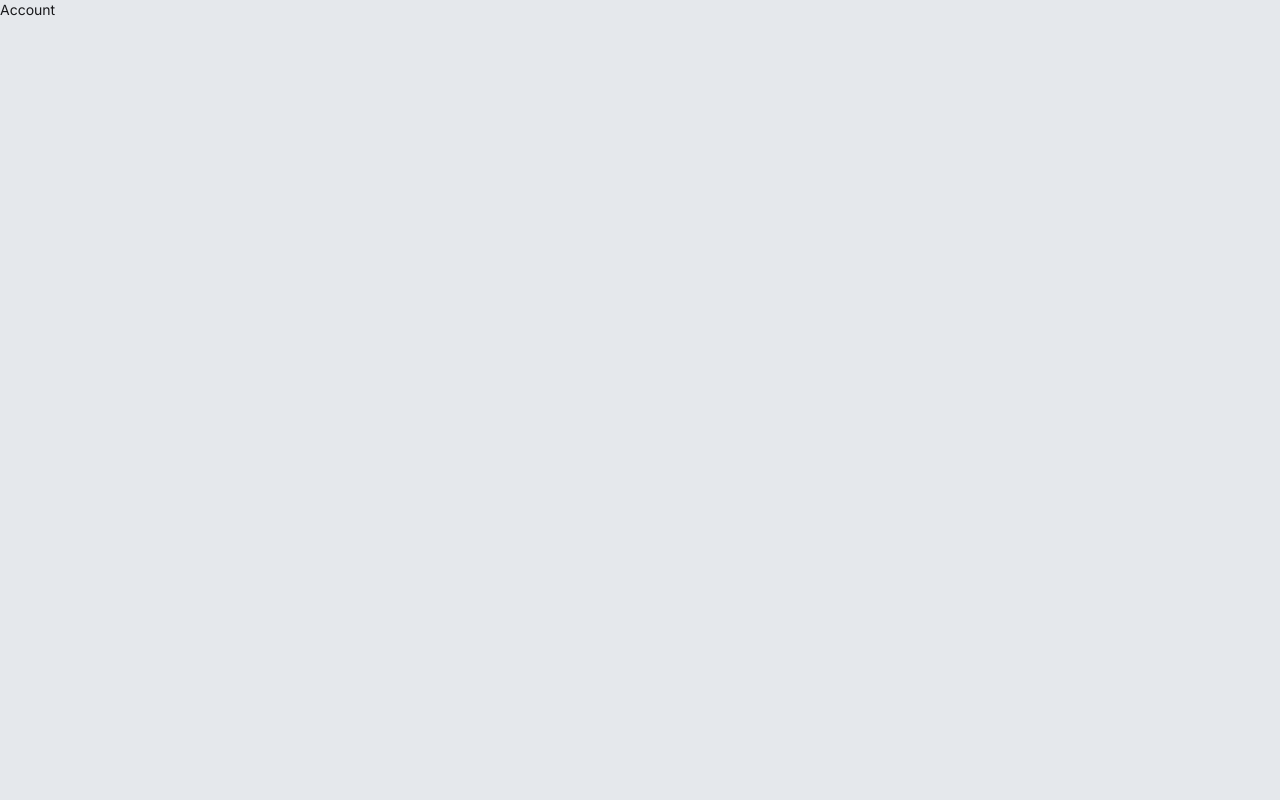
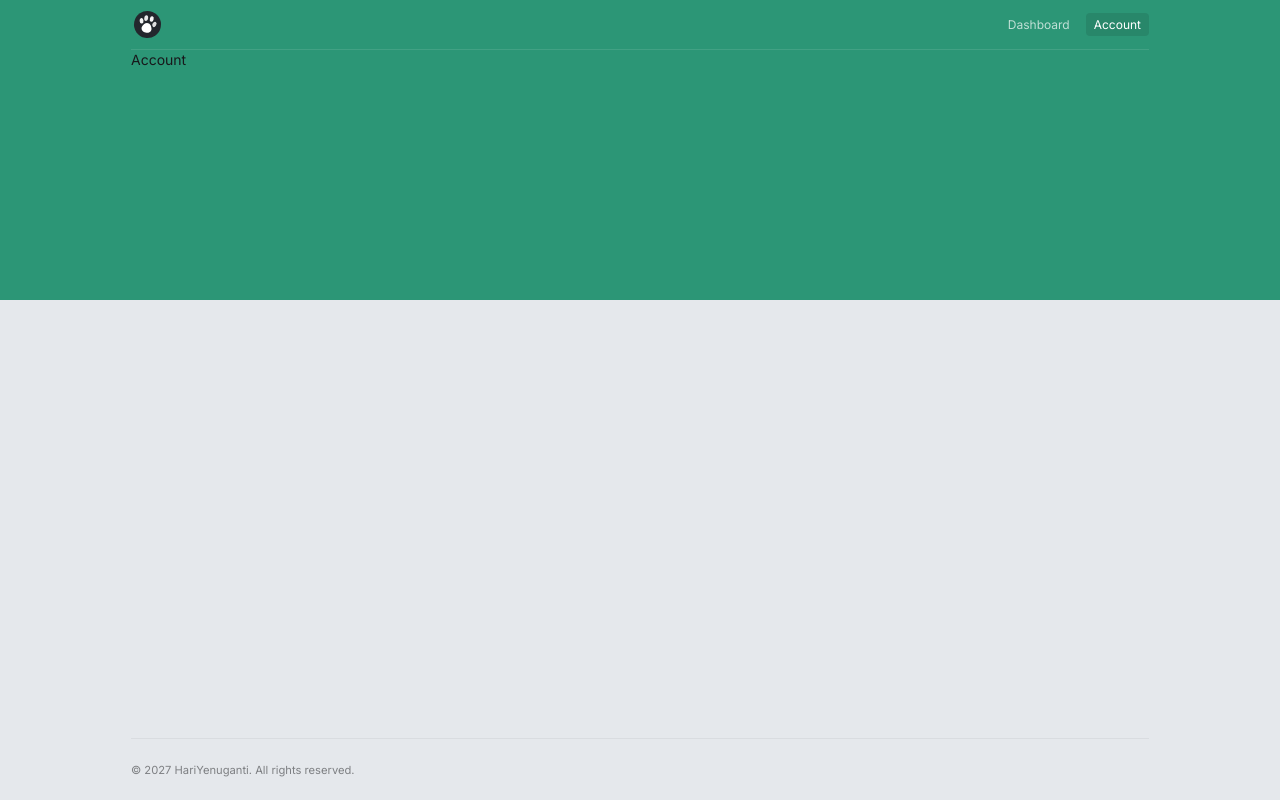
Before and after one commit to HariYenuganti/petsoft, a Next.js app: page /app/account in a window 1280 px wide. Built offline with nearby package versions, Linux system fonts and the light colour scheme.

Commit message:
feat(layout): implement app shell with header, footer and background

```diff
--- /dev/null
+++ b/src/app/(app)/app/layout.tsx
@@ -0,0 +1,16 @@
+import BackgroundPattern from '@/components/background-pattern';
+import AppHeader from '@/components/app-header';
+import AppFooter from '@/components/app-footer';
+
+export default function layout({ children }: { children: React.ReactNode }) {
+  return (
+    <>
+      <BackgroundPattern />
+      <div className="flex flex-col max-w-[1050px] mx-auto px-4 min-h-screen">
+        <AppHeader />
+        {children}
+        <AppFooter />
+      </div>
+    </>
+  );
+}
--- /dev/null
+++ b/src/components/app-footer.tsx
@@ -0,0 +1,9 @@
+export default function AppFooter() {
+  return (
+    <footer className="mt-auto border-t border-black/5 py-5">
+      <small className="opacity-50">
+        © 2027 HariYenuganti. All rights reserved.
+      </small>
+    </footer>
+  );
+}
--- /dev/null
+++ b/src/components/app-header.tsx
@@ -0,0 +1,39 @@
+'use client';
+import Link from 'next/link';
+import Logo from './logo';
+import { usePathname } from 'next/navigation';
+import { cn } from '@/lib/utils';
+
+const routes = [
+  { label: 'Dashboard', path: '/app/dashboard' },
+  { label: 'Account', path: '/app/account' },
+];
+
+export default function AppHeader() {
+  const activePathname = usePathname();
+  return (
+    <header className="flex justify-between items-center border-b border-white/10 py-2">
+      <Logo />
+
+      <nav>
+        <ul className="flex gap-2 text-xs">
+          {routes.map((route) => (
+            <li key={route.label}>
+              <Link
+                href={route.path}
+                className={cn(
+                  'text-white/70 rounded-sm px-2 py-1 hover:text-white focus:text-white transition',
+                  {
+                    'bg-black/10 text-white': route.path === activePathname,
+                  }
+                )}
+              >
+                {route.label}
+              </Link>
+            </li>
+          ))}
+        </ul>
+      </nav>
+    </header>
+  );
+}
--- /dev/null
+++ b/src/components/background-pattern.tsx
@@ -0,0 +1,3 @@
+export default function BackgroundPattern() {
+  return <div className="bg-[#2C9676] h-[300px] w-full absolute top-0 -z-10" />;
+}
--- /dev/null
+++ b/src/components/branding.tsx
@@ -0,0 +1,12 @@
+import H1 from './h1';
+
+export default function Branding() {
+  return (
+    <section>
+      <H1>
+        Pet<span className="font-semibold">Soft</span>
+      </H1>
+      <p className="text-lg opacity-80">Manage your pet daycare with ease</p>
+    </section>
+  );
+}
--- /dev/null
+++ b/src/components/h1.tsx
@@ -0,0 +1,3 @@
+export default function H1({ children }: { children: React.ReactNode }) {
+  return <h1 className="font-medium text-2xl leading-6">{children}</h1>;
+}
--- /dev/null
+++ b/src/components/stats.tsx
@@ -0,0 +1,8 @@
+export default function Stats() {
+  return (
+    <section className="text-center">
+      <p className="text-2xl font-bold leading-6">2</p>
+      <p className="opacity-80">current guests</p>
+    </section>
+  );
+}
```
